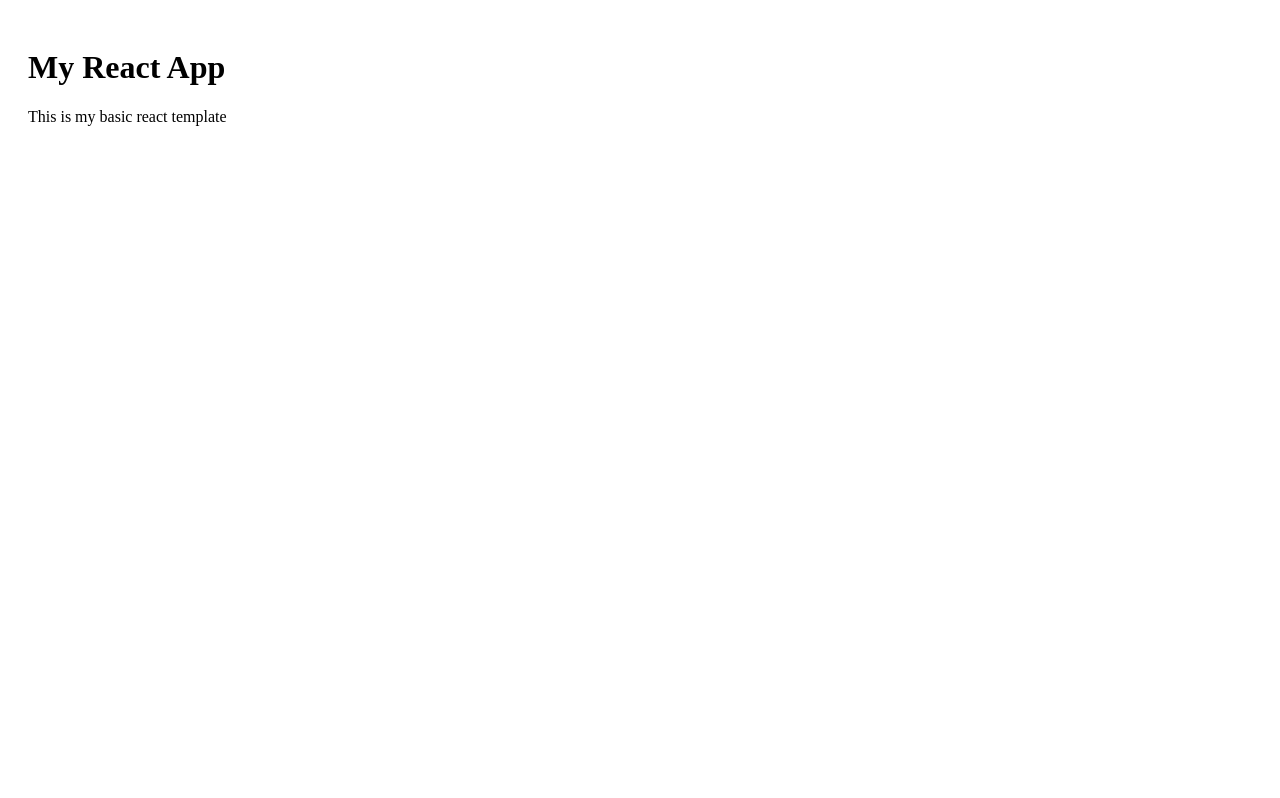
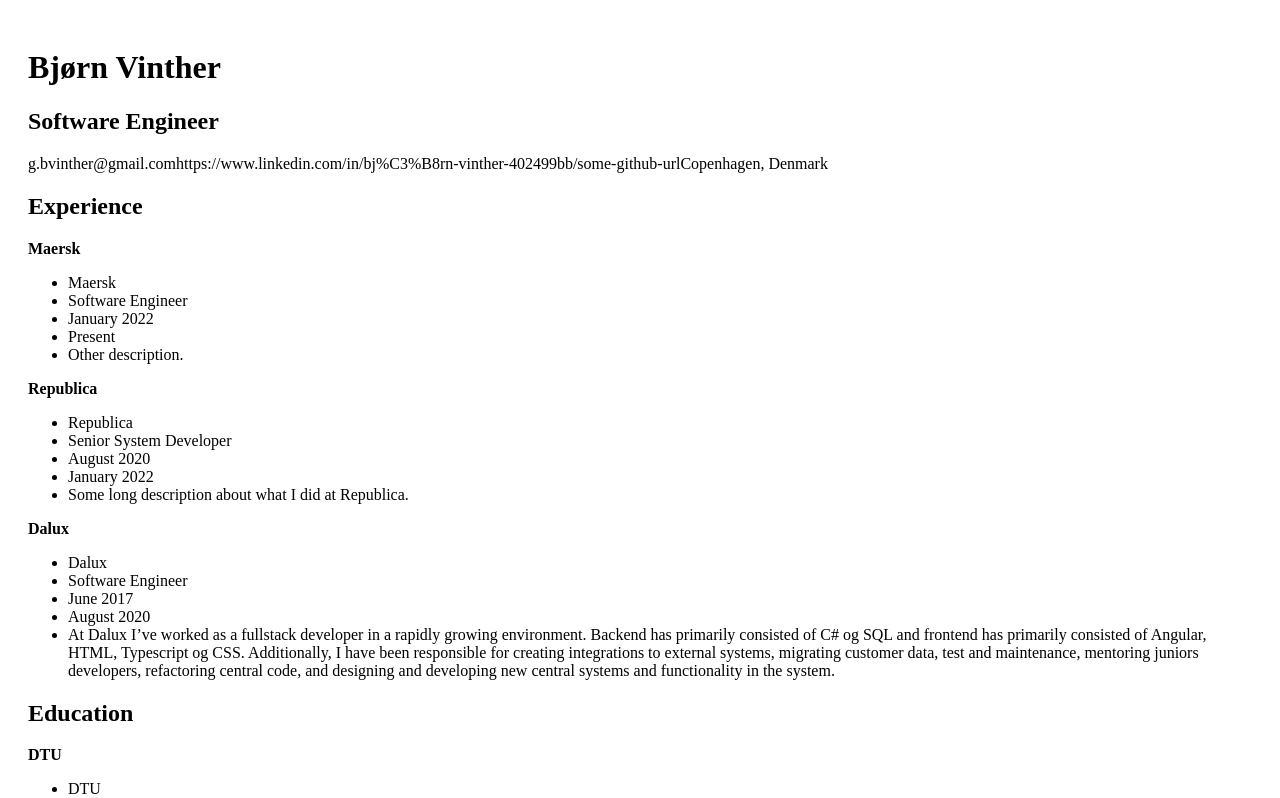
Before and after one commit to bhas/personal, a JavaScript app: page / in a window 1280 px wide. Shown: the top 798 px of the page. Built offline with nearby package versions, Linux system fonts and the light colour scheme.

Commit message:
Added template files

```diff
--- a/src/App.js
+++ b/src/App.js
@@ -1,8 +1,30 @@
+import ContactInfoSection from "./components/ContactInfoSection";
+import EducationSection from "./components/EducationSection";
+import ExperienceSection from "./components/ExperienceSection";
+import ProjectsSection from "./components/ProjectsSection";
+
 export default function App() {
   return (
     <>
-      <h1>My React App</h1>
-      <div>This is my basic react template</div>
+      <h1>Bjørn Vinther</h1>
+      <h2>Software Engineer</h2>
+
+      <ContactInfoSection
+        email="g.bvinther@gmail.com"
+        githubUrl={"some-github-url"}
+        linkedInUrl="https://www.linkedin.com/in/bj%C3%B8rn-vinther-402499bb/"
+        location="Copenhagen, Denmark"
+      />
+
+      <h2>Experience</h2>
+      <ExperienceSection />
+
+
+      <h2>Education</h2>
+      <EducationSection/>
+
+      <h2>Projects</h2>
+      <ProjectsSection/>
     </>
   );
 }
--- /dev/null
+++ b/src/components/ContactInfoSection.js
@@ -0,0 +1,12 @@
+
+
+
+export default function ContactInfoSection({phoneNumber, email, linkedInUrl, githubUrl, location}) {
+    return <>
+        {phoneNumber}
+        {email}
+        {linkedInUrl}
+        {githubUrl}
+        {location}
+    </>
+}
--- /dev/null
+++ b/src/components/EducationSection.js
@@ -0,0 +1,17 @@
+import HistoryEntry from "./HistoryEntry";
+
+
+
+export default function EducationSection() {
+    return (
+        <>
+            <HistoryEntry
+                company="DTU"
+                position="Master of Science in Engineering"
+                startDate={new Date(2017, 6, 1)}
+                endDate={new Date(2015, 7, 1)}
+                description={"I studied Digital media technologies with a focus on game development and 3D graphics. I got an A for my thesis where I developed new ways of visualizing data on the construction site using Mixed Reality. The project was created in collaboration with Dalux."}
+            />
+        </>
+    );
+}
--- /dev/null
+++ b/src/components/ExperienceSection.js
@@ -0,0 +1,31 @@
+import HistoryEntry from "./HistoryEntry";
+
+
+
+export default function ExperienceSection() {
+    return (
+        <>
+            <HistoryEntry
+                company="Maersk"
+                position="Software Engineer"
+                startDate={new Date(2022, 0, 1)}
+                endDate={null}
+                description={"Other description."}
+            />
+            <HistoryEntry
+                company="Republica"
+                position="Senior System Developer"
+                startDate={new Date(2020, 7, 1)}
+                endDate={new Date(2022, 0, 1)}
+                description={"Some long description about what I did at Republica."}
+            />
+            <HistoryEntry
+                company="Dalux"
+                position="Software Engineer"
+                startDate={new Date(2017, 5, 1)}
+                endDate={new Date(2020, 7, 1)}
+                description={"At Dalux I’ve worked as a fullstack developer in a rapidly growing environment. Backend has primarily consisted of C# og SQL and frontend has primarily consisted of Angular, HTML, Typescript og CSS. Additionally, I have been responsible for creating integrations to external systems, migrating customer data, test and maintenance, mentoring juniors developers, refactoring central code, and designing and developing new central systems and functionality in the system. "}
+            />
+        </>
+    );
+}
--- /dev/null
+++ b/src/components/HistoryEntry.js
@@ -0,0 +1,26 @@
+
+
+
+export default function HistoryEntry({company, position, startDate, endDate, description}) {
+    return <>
+    <b>{company}</b>
+    <ul>
+        <li>{company}</li>
+        <li>{position}</li>
+        <li>{formatDate(startDate)}</li>
+        <li>{formatDate(endDate)}</li>
+        <li>{description}</li>
+    </ul>
+    </>
+}
+
+function formatDate(date) {
+    if (date === null) {
+        return "Present";
+    }
+
+    return date.toLocaleDateString("en-US", {
+        year: "numeric",
+        month: "long",
+    });
+}
--- /dev/null
+++ b/src/components/ProjectsSection.js
@@ -0,0 +1,18 @@
+
+export default function ProjectsSection() {
+    return (
+        <>
+            <h3>Hack your future</h3>
+            {"Who doesn't like games"}
+
+            <h3>Redcross volunteer</h3>
+            {"Who doesn't like games"}
+
+            <h3>Master's thesis</h3>
+            {"In my thesis I wrote about Visualization of data on the construction site by using Mixed Reality (also known as Augmented Reality). We managed to develop an app where the user could use their phone to view a virtuel 3D model of a building while walking around inside the real building. In order to achieve a sufficient speed and accuracy on the phone, we had to optimize the way we stored and accessed data, as well as develop algorithms to compensate for the inaccuracies of the mobile phone’s sensors."}
+
+            <h3>Game jams</h3>
+            {"Who doesn't like games"}
+        </>
+    );
+}
```
Also changed, not shown: 1 other file (tests, documents, lock files or other folders).
